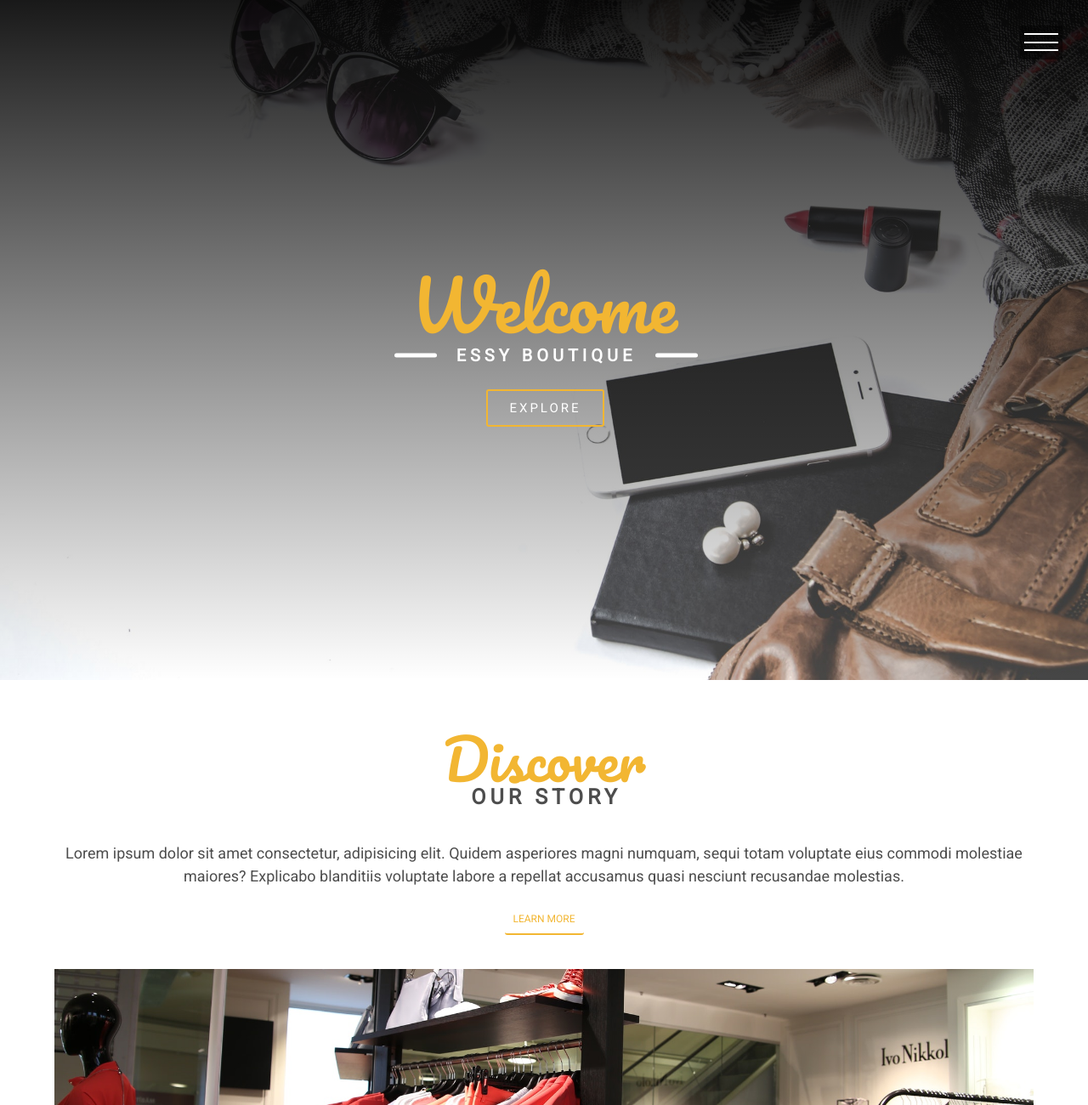
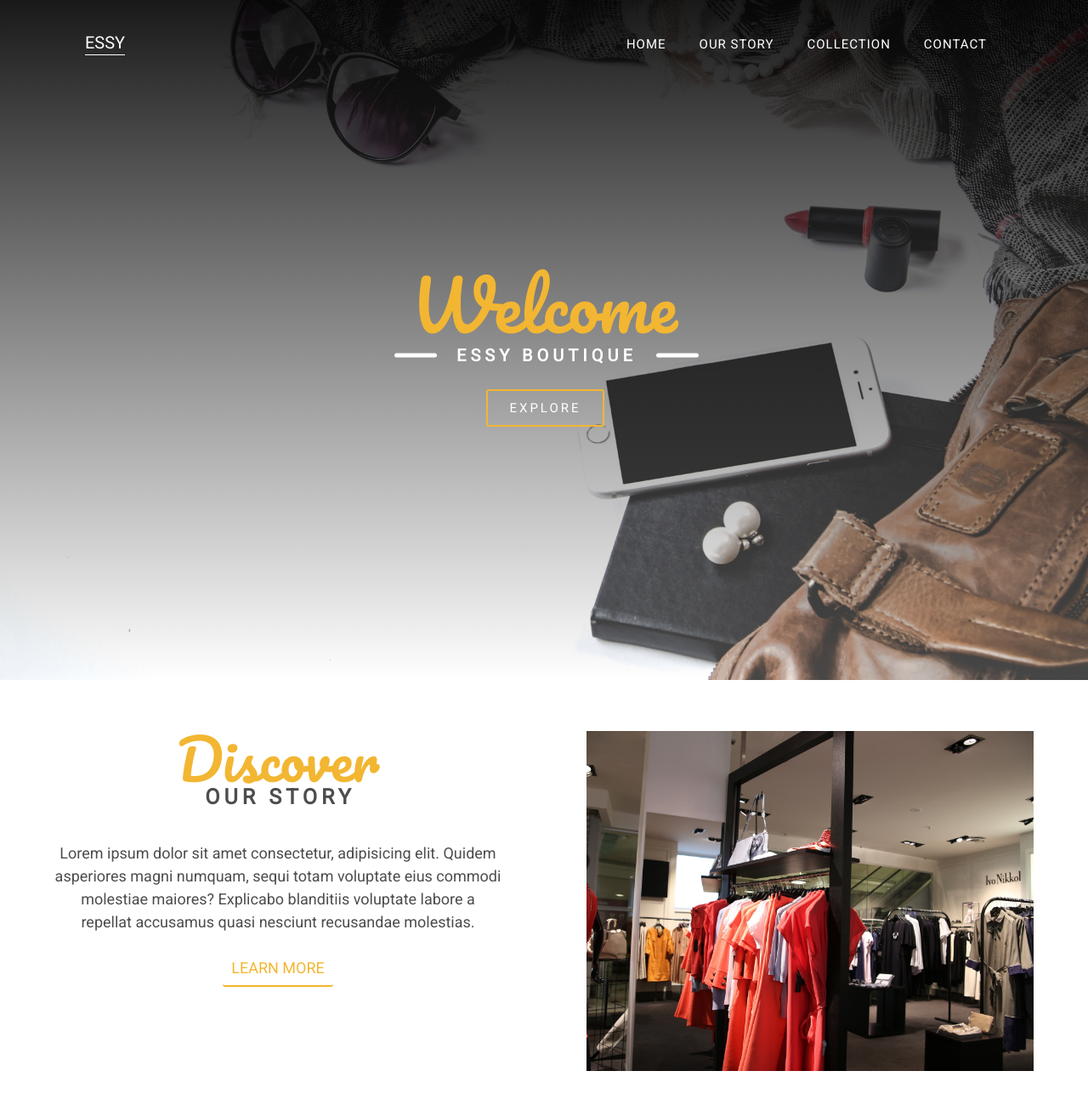
Before and after one commit to ElimuStuart/Essy, a plain HTML site: page index.html in a window 1280 px wide. Shown: the top 1300 px of the page at 85% size. Drawn offline with Linux system fonts and the light colour scheme.

Commit message:
pc version working

```diff
--- a/css/style.css
+++ b/css/style.css
@@ -86,6 +86,7 @@ a {
 
 .between-sec {
     padding: 20rem 0;
+    text-align: center;
 }
 
 .between-sec-color {
@@ -158,6 +159,15 @@ header {
 }
 
 /* Header -nav */
+#logo {
+    text-transform: uppercase;
+    font-size: 2rem;
+    margin-bottom: -5px;
+    border-bottom: 1px solid var(--main-white);
+    font-weight: 400;
+    display: none;
+}
+
 .nav {
     width: 100%;
     height: 6rem;
@@ -371,3 +381,135 @@ footer h4 {
     color: var(--main-font-color);
     margin-bottom: 1.5rem;
 }
+
+/* media queries */
+@media screen and (min-width: 769px) {
+    header,
+    .between-sec {
+        background-attachment: fixed;
+    }
+
+    .menu {
+        display: none;
+    }
+
+    #logo {
+        display: block;
+    }
+
+    .nav {
+        display: flex;
+        padding: 2rem 10rem 0;
+        justify-content: space-between;
+    }
+
+    .nav .overlay {
+        position: initial;
+        background: none;
+        transform: initial;
+        opacity: initial;
+    }
+
+    .nav .overlay ul {
+        flex-direction: row;
+        list-style: none;
+        margin-top: 2px;
+    }
+
+    .nav .overlay ul li a {
+        font-size: 1.5rem;
+        letter-spacing: 1px;
+        margin-right: -1px;
+        padding: 0 2rem;
+    }
+
+    .container {
+        display: flex;
+        flex-direction: row;
+        text-align: center;
+    }
+
+    .center {
+        flex: 1;
+    }
+
+    .add-flex {
+        flex: 1;
+    }
+
+    .add-padding-right {
+        padding-right: 10rem;
+    }
+
+    .first {
+        order: 1;
+
+    }
+
+    .second {
+        order: 2;
+    }
+
+    .store {
+        min-height: 40rem;
+    }
+
+    .btn-info {
+        font-size: 1.8rem;
+    }
+
+    .our-collection h1 {
+        padding-top: 10rem;
+    }
+
+    .main-text h1 {
+        transform: translateY(4rem);
+        opacity: 0;
+        animation: .5s fadeUp .5s forwards;
+    }
+
+    .main-text h2 {
+        transform: scale(2);
+        opacity: 0;
+        animation: fadeIn .5s forwards;
+    }
+
+    .main-text .main-btn {
+        opacity: 0;
+        animation: .5s fade 1s forwards;
+    }
+
+    @keyframes fadeIn {
+        0%{
+            transform: scale(2);
+            opacity: 0;
+        }
+
+        100% {
+            transform: scale(1);
+            opacity: 1;
+        }
+    }
+
+    @keyframes fadeUp {
+        0%{
+            transform: translateX(4rem);
+            opacity: 0;
+        }
+
+        100% {
+            transform: translateX(0);
+            opacity: 1;
+        }
+    }
+
+    @keyframes fade {
+        0%{
+            opacity: 0;
+        }
+
+        100% {
+            opacity: 1;
+        }
+    }
+}
--- a/index.html
+++ b/index.html
@@ -17,6 +17,7 @@
     </div>
 
     <nav class="nav">
+      <a href="index.html" id="logo">ESSY</a>
       <div class="overlay">
         <ul>
           <li><a href="#home">Home</a></li>
@@ -36,28 +37,32 @@
 
   <section id="story" class="our-story">
     <div class="container">
+      <div class="center add-padding-right">
         <h1 class="custom-font">Discover</h1>
         <h2 class="custom-font-secondary">Our Story</h2>
         <p>Lorem ipsum dolor sit amet consectetur, adipisicing elit. Quidem asperiores magni numquam, sequi totam voluptate eius commodi molestiae maiores? Explicabo blanditiis voluptate labore a repellat accusamus quasi nesciunt recusandae molestias.</p>
         <a href="" class="btn btn-info">Learn More</a>
-      <div class="store"></div>
+      </div>
+
+      <div class="store add-flex"></div>
     </div>
   </section>
 
   <section class="bestselling-perfumes between-sec">
-    <div class="container">
       <h1 class="custom-font">Bestselling</h1>
       <h2 class="custom-font-secondary between-sec-color">Perfumes</h2>
-    </div>
   </section>
 
   <section id="collection" class="our-collection">
     <div class="container">
+      <div class="center second">
           <h1 class="custom-font">Discover</h1>
           <h2 class="custom-font-secondary">Our Collection</h2>
           <p>Lorem ipsum dolor sit amet consectetur, adipisicing elit. Quidem asperiores magni numquam, sequi totam voluptate eius commodi molestiae maiores? Explicabo blanditiis voluptate labore a repellat accusamus quasi nesciunt recusandae molestias.</p>
           <a href="" class="btn btn-info">View More</a>
-      <div class="image-group">
+      </div>
+
+      <div class="image-group add-flex add-padding-right first">
         <img src="images/lipstick.jpg" alt="">
         <img src="images/chain-fashion-bag.jpg" alt="">
         <img src="images/bottle-brushes.jpg" alt="">
@@ -67,24 +72,27 @@
   </section>
 
   <section class="authentic-products between-sec">
-    <div class="container">
       <h1 class="custom-font">Authentic</h1>
       <h2 class="custom-font-secondary between-sec-color">Products</h2>
-    </div>
   </section>
 
   <section id="contact" class="contact-us">
     <div class="container">
+      <div class="center add-padding-right">
           <h1 class="custom-font">Contact</h1>
           <h2 class="custom-font-secondary">Us</h2>
           <p>Lorem ipsum dolor sit amet consectetur, adipisicing elit. Quidem asperiores magni numquam, sequi totam voluptate eius commodi molestiae maiores? Explicabo blanditiis voluptate labore a repellat accusamus quasi nesciunt recusandae molestias.</p>
+      </div>
 
+      <div class="form-container add-flex">
         <form action="">
           <input type="text" class="input" name="name" placeholder="Full Name">
           <input type="email" class="input" name="email" placeholder="Email">
           <textarea name="message" class="text-area" placeholder="What can we help you with?"></textarea>
           <input type="submit" value="Submit" class="input btn btn-submit">
         </form>
+      </div>
+
   </section>
 
   <footer>
```
Lines whose indentation alone changed are shown as unchanged.
